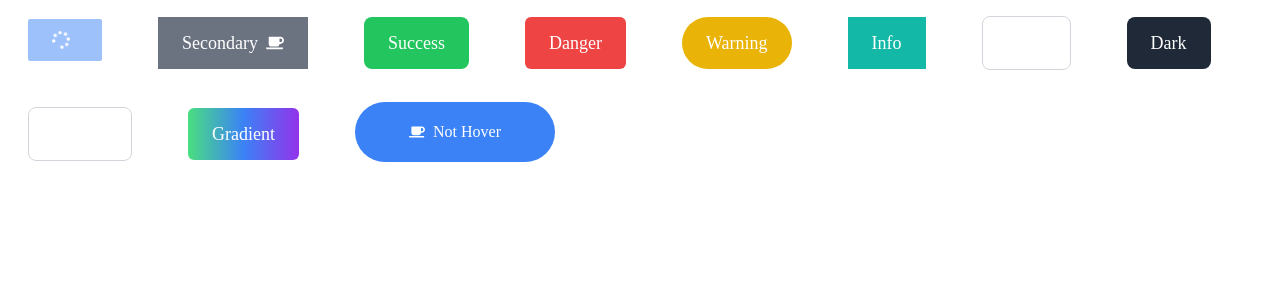
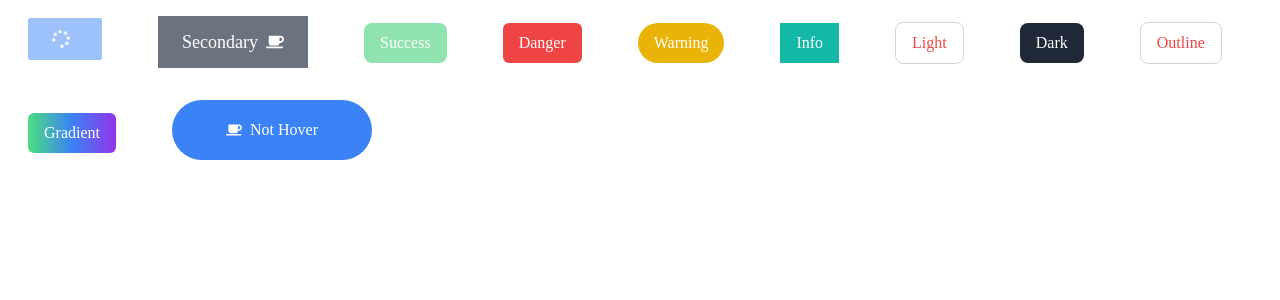
Before and after one commit to vivekpradhan736/modern_gpt3-ui-ux, a React (Create React App) app: page / in a window 1280 px wide. Shown: the top 300 px of the page. Built offline with nearby package versions, Linux system fonts and the light colour scheme.

Commit message:
new commit

```diff
--- a/src/App.js
+++ b/src/App.js
@@ -5,37 +5,37 @@ import { FaCoffee } from 'react-icons/fa';
 const App = () => {
   return (
     <>
-      <Button className="mx-7 my-4" size="large" variant="primary" borderRadius="rounded-sm" icon={FaCoffee} iconPosition="left" enabled={true}  loading={true} >
+      <Button className="mx-7 my-4" size="large" variant="primary" borderRadius="rounded-sm" icon={FaCoffee} iconPosition="left"   loading={true} >
         Primary
       </Button>
       <Button className="mx-7 my-4" textColor="red" size="large" variant="secondary" borderRadius="rounded-xs" icon={FaCoffee} iconPosition="right" enabled={true} hoverEffect="fill-left-to-right">
         Secondary
       </Button>
-      <Button className="mx-7 my-4" size="large" variant="success" borderRadius="rounded-lg" enabled={true} hoverEffect="scale">
+      <Button className="mx-7 my-4"  enabled={false}  variant="success" borderRadius="rounded-lg"    hoverEffect="scale">
         Success
       </Button>
-      <Button className="mx-7 my-4" size="large" variant="danger" borderRadius="rounded-md" enabled={true}   >
+      <Button className="mx-7 my-4"    variant="danger" borderRadius="rounded-md"      >
         Danger
       </Button>
-      <Button className="mx-7 my-4" size="large" variant="warning" borderRadius="rounded-full" enabled={true}   >
+      <Button className="mx-7 my-4"    variant="warning" borderRadius="rounded-full"      >
         Warning
       </Button>
-      <Button className="mx-7 my-4" size="large" variant="info" borderRadius="rounded-none" enabled={true}   >
+      <Button className="mx-7 my-4"  variant="info" borderRadius="rounded-none"      >
         Info
       </Button>
-      <Button className="mx-7 my-4" size="large" variant="light" borderRadius="rounded-lg" enabled={true}   >
+      <Button className="mx-7 my-4"  textColor="red"  variant="light" borderRadius="rounded-lg"      >
         Light
       </Button>
-      <Button className="mx-7 my-4" size="large" variant="dark" borderRadius="rounded-lg" enabled={true}   >
+      <Button className="mx-7 my-4"    variant="dark" borderRadius="rounded-lg"      >
         Dark
       </Button>
-      <Button className="mx-7 my-4" size="large" variant="outline" borderRadius="rounded-lg" enabled={true}   >
+      <Button className="mx-7 my-4"  textColor="red"  variant="outline" borderRadius="rounded-lg"      >
         Outline
       </Button>
-      <Button className="mx-7 my-4" size="large" variant="gradient" gradient borderRadius="rounded-md" enabled={true}   >
+      <Button className="mx-7 my-4"    variant="gradient" gradient borderRadius="rounded-md"      >
         Gradient
       </Button>
-      <Button className="mx-7 my-4" customWidth="200px" customHeight="60px" borderRadius="rounded-full" variant="primary" icon={FaCoffee} iconPosition="left" enabled={true} hoverText="Hovered">
+      <Button className="mx-7 my-4" customWidth="200px" customHeight="60px" borderRadius="rounded-full" variant="primary" icon={FaCoffee} iconPosition="left"    hoverText="Hovered">
         Not Hover
       </Button>
     </>
```
